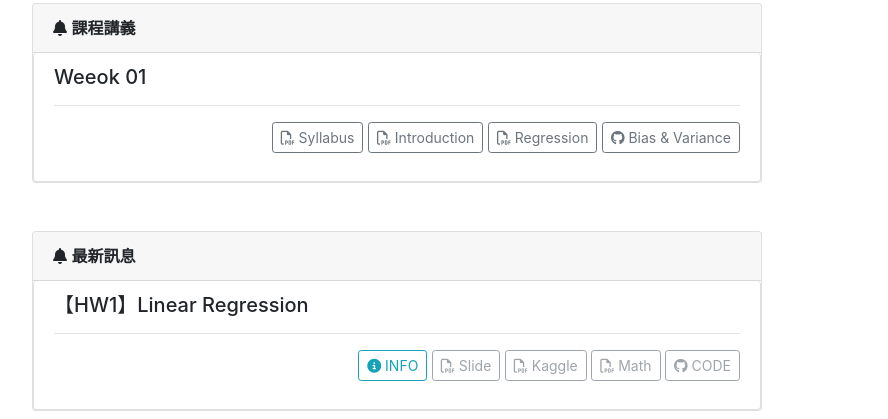
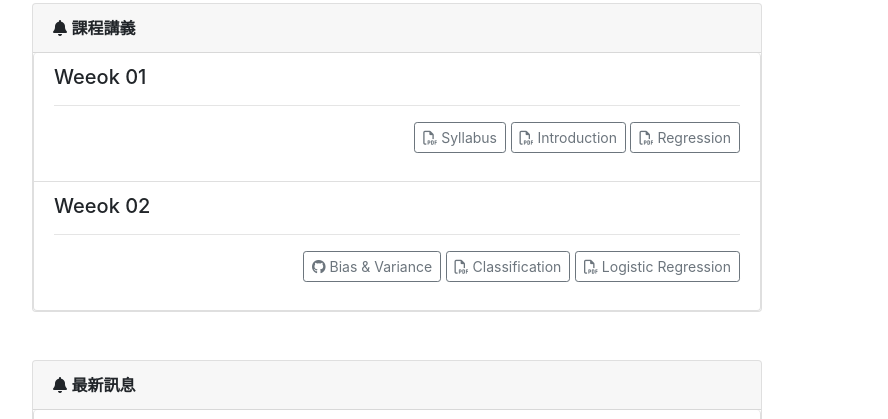
Before and after one commit to mlta2020fall/ml-Web, a plain HTML site: page index.html in a window 1280 px wide. Shown: the part 1095-1514 px from the top of the page, without its empty margins (243-1131 px from the left). Drawn offline with nearby package versions, Linux system fonts and the light colour scheme.

Commit message:
[0925] Update - Index Page ver-1.10

```diff
--- a/index.html
+++ b/index.html
@@ -160,10 +160,37 @@
                          Regression
                       </button>
                     </a>
+                  </p>
+                </div>
+              </li>
+              <li class="list-group-item">
+                <div class="w-100 justify-content-between" id="navhw1">
+                  <h5 class="text-left"> Weeok 02 </h5>
+                  <hr />
+                  <!-- <div class="collapse" id="hw1">
+                    <p class="text-justify"> PM 2.5 預測 - Coming Soon </p>
+                  </div> -->
+                  <p class="text-right">
+                    <!-- <button class="btn btn-outline-info btn-sm" data-toggle="collapse" data-target="#hw1">
+                      <i class="fas fa-info-circle"></i>
+                       INFO
+                    </button> -->
                     <a href="./slides/W2a_Bias and Variance.pdf">
                       <button class="btn btn-outline-secondary btn-sm">
                         <i class="fab fa-github"></i>
                          Bias & Variance
+                      </button>
+                    </a>
+                    <a href="./slides/W2b_Classification (v2).pdf">
+                      <button class="btn btn-outline-secondary btn-sm">
+                        <i class="far fa-file-pdf"></i>
+                         Classification
+                      </button>
+                    </a>
+                    <a href="./slides/W2c_Logistic Regression (v4).pdf">
+                      <button class="btn btn-outline-secondary btn-sm">
+                        <i class="far fa-file-pdf"></i>
+                         Logistic Regression
                       </button>
                     </a>
                   </p>
```
Also changed, not shown: 2 other files.
